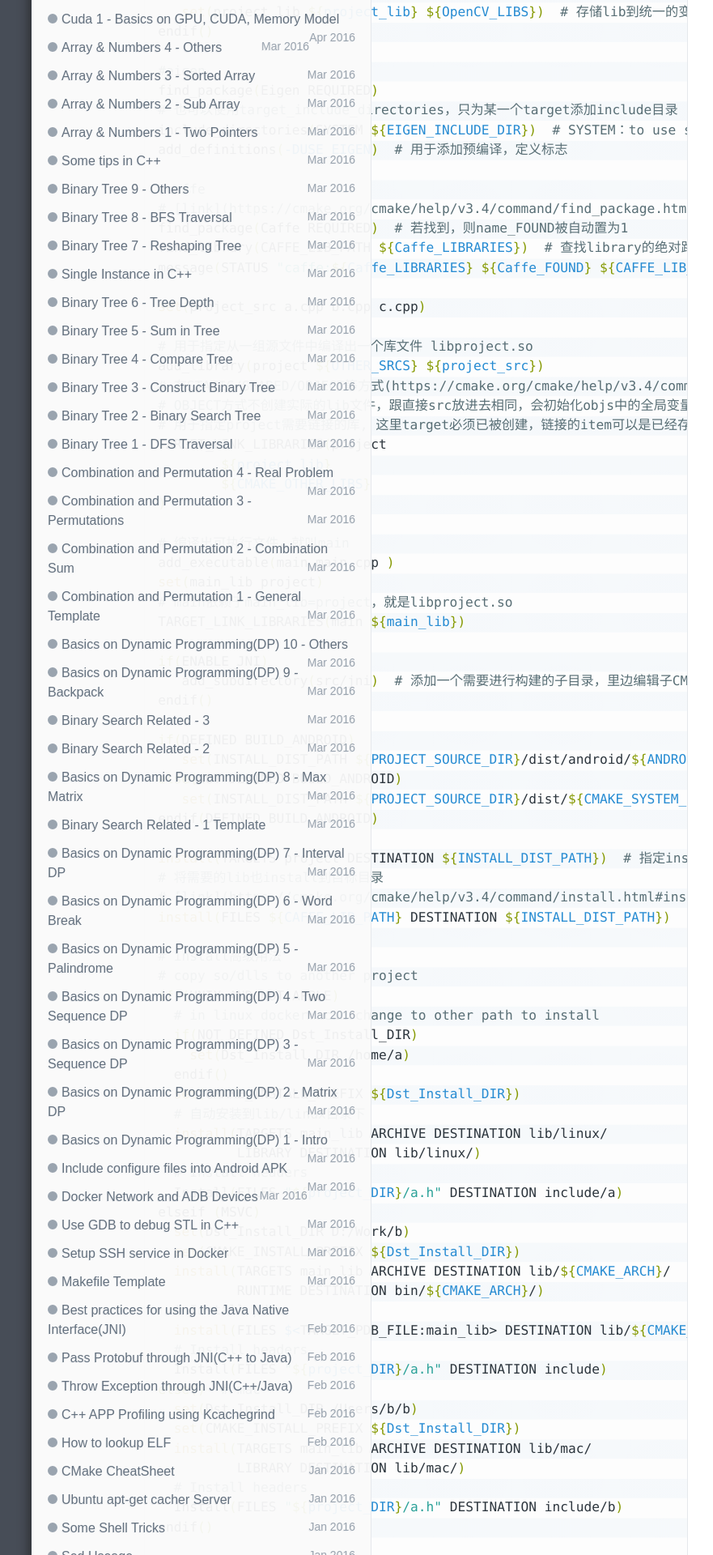
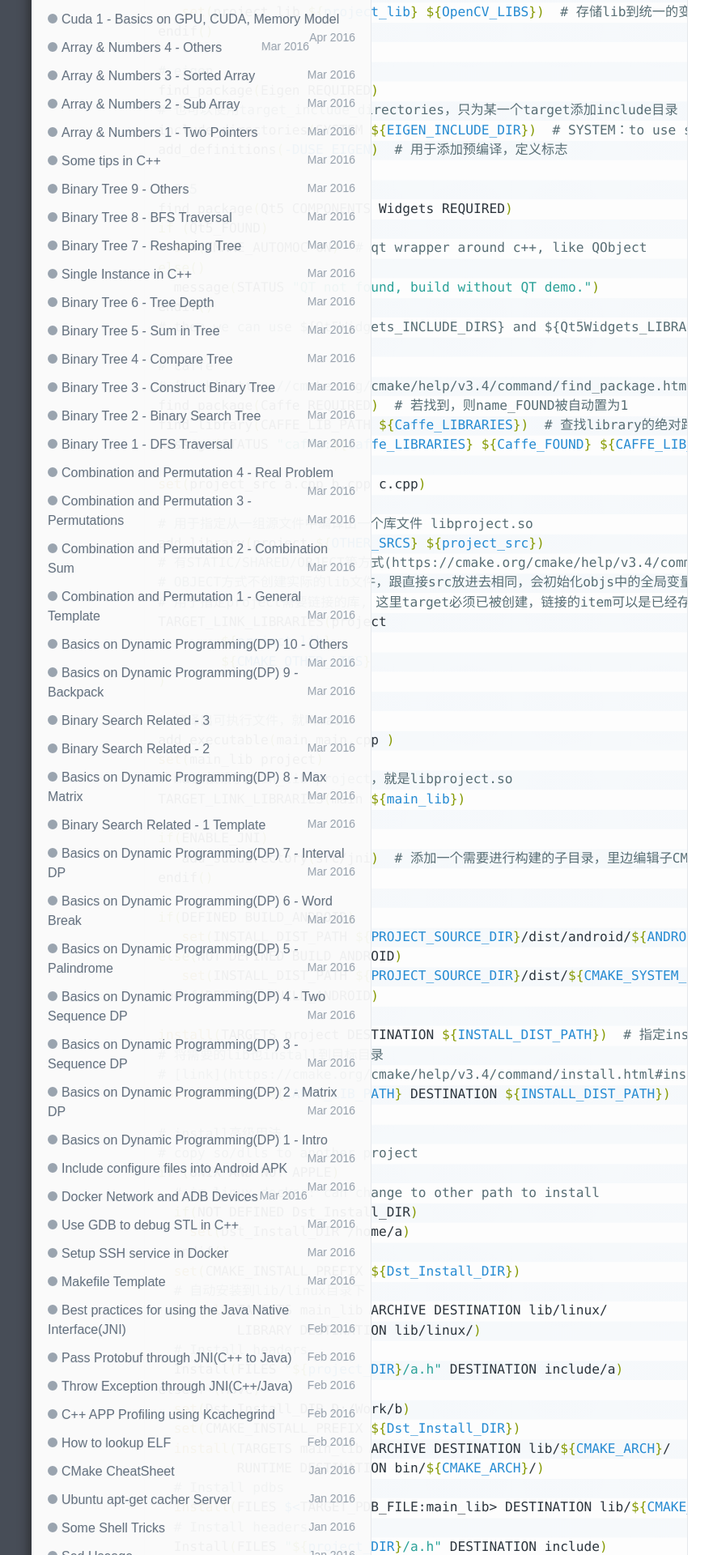
Before and after one commit to wykvictor/wykvictor.github.io, a Jekyll site: the page built from _posts/resources/2016-01-27-CMake-Cheatsheet.md, in a window 1280 px wide. Shown: the part 1774-3694 px from the top of the page at 81% size, without its empty margins (126-1007 px from the left). Built offline with Jekyll 4.4.1, drawn with Linux system fonts in a browser that asks for light colours; comment, search, counter and statistics services are not loaded; some of the changed text lies outside the part shown.

Commit message:
add qt cmake

```diff
--- a/_posts/resources/2016-01-27-CMake-Cheatsheet.md
+++ b/_posts/resources/2016-01-27-CMake-Cheatsheet.md
@@ -67,13 +67,22 @@ if(ENABLE_OPENCV)
    set(project_lib ${project_lib} ${OpenCV_LIBS})  # 存储lib到统一的变量里
 endif()
 
-#eigen
+# eigen
 find_package(Eigen REQUIRED)
 # 也可以使用target_include_directories，只为某一个target添加include目录
 include_directories(SYSTEM ${EIGEN_INCLUDE_DIR})  # SYSTEM：to use system include directories on some platforms
 add_definitions(-DUSE_EIGEN)  # 用于添加预编译，定义标志
 
-#caffe
+# Qt5
+find_package(Qt5 COMPONENTS Widgets REQUIRED)
+if (Qt5_FOUND)
+  set(CMAKE_AUTOMOC ON)  # qt wrapper around c++, like QObject
+else()
+  message(STATUS "QT not found, build without QT demo.")
+endif()
+# then we can use ${Qt5Widgets_INCLUDE_DIRS} and ${Qt5Widgets_LIBRARIES}
+
+# caffe
 # [link](https://cmake.org/cmake/help/v3.4/command/find_package.html?highlight=find_package)
 find_package(Caffe REQUIRED)  # 若找到，则name_FOUND被自动置为1
 find_library(CAFFE_LIB_PATH ${Caffe_LIBRARIES})  # 查找library的绝对路径，存入变量
```
